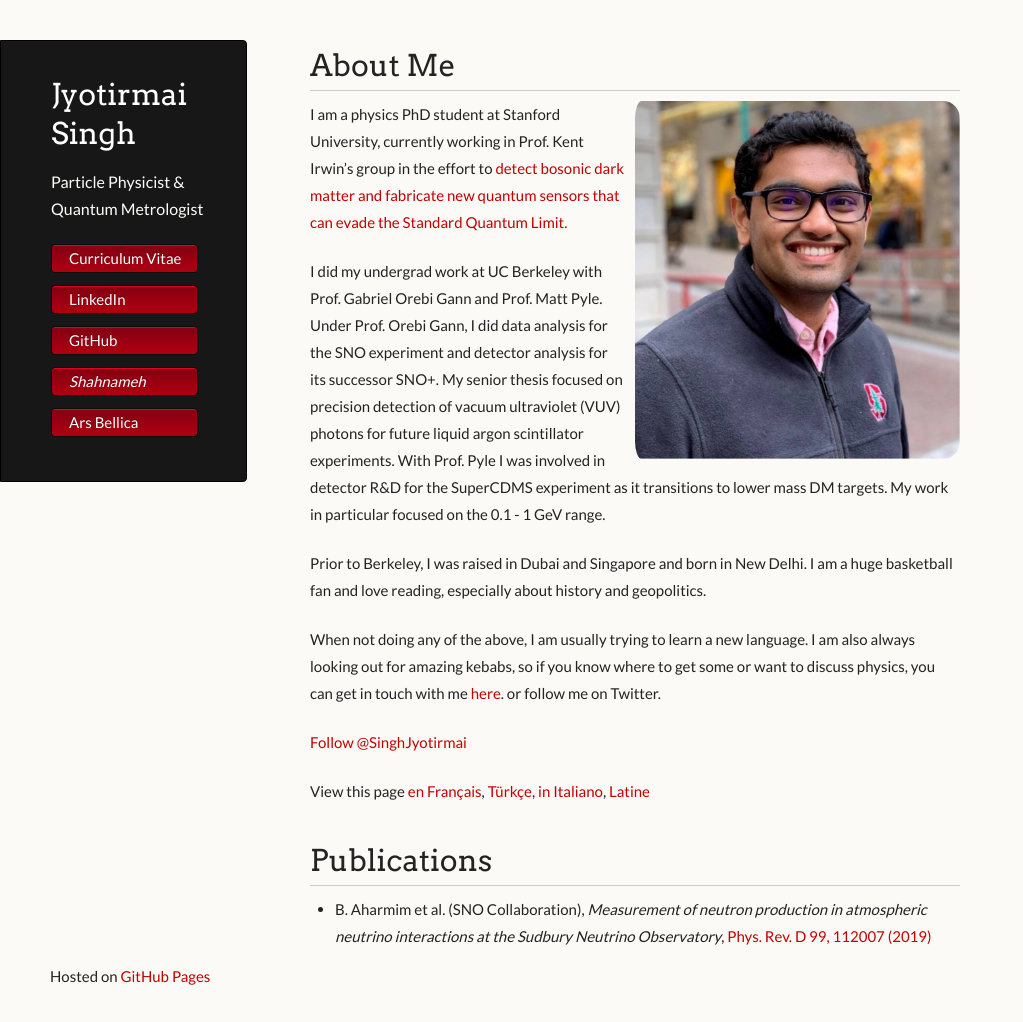
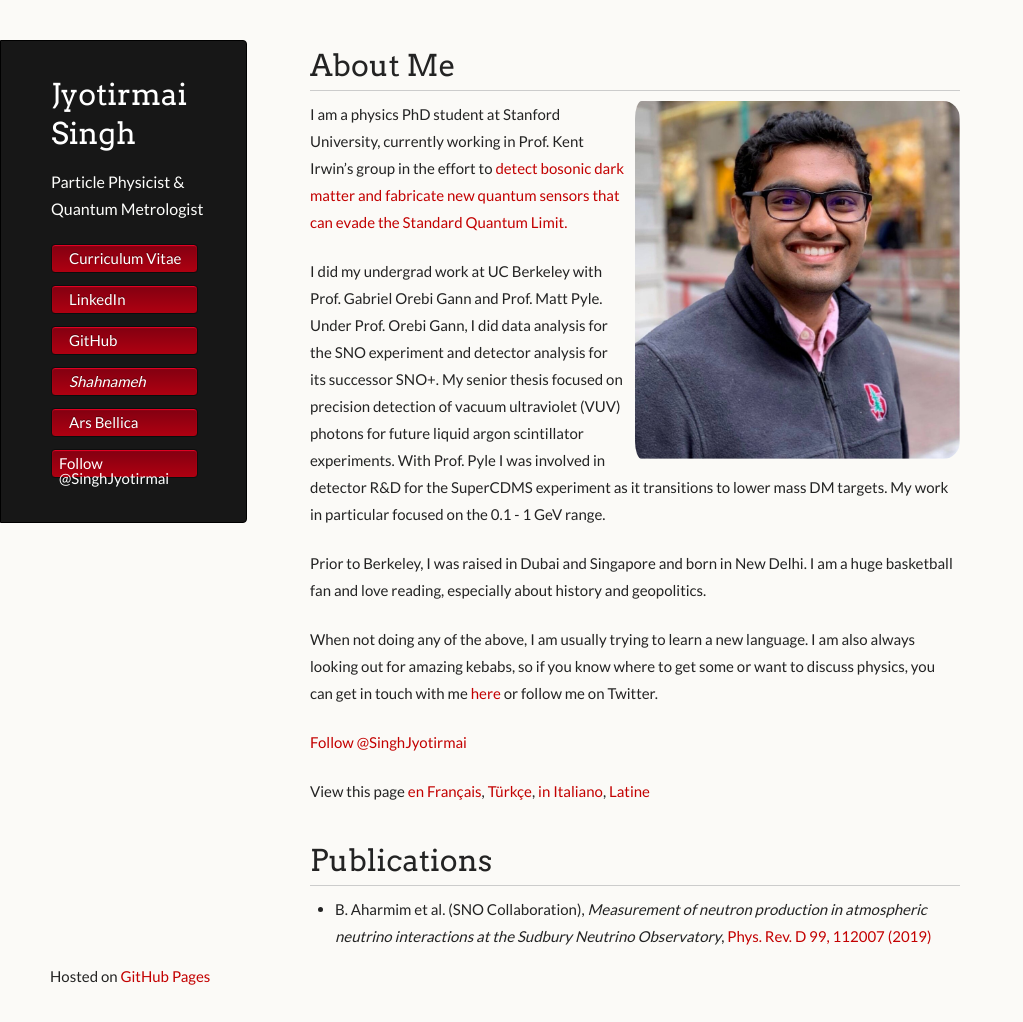
Before and after one commit to joe-singh/joe-singh.github.io, a Jekyll site: the page built from index.md, in a window 1280 px wide and 1022 px high. Shown: the whole window, without its empty margins (0-1023 px from the left). Built offline with Jekyll 4.4.1, drawn with Linux system fonts in a browser that asks for light colours; some web fonts are replaced; comment, search, counter and statistics services are not loaded.

Commit message:
try putting button

```diff
--- a/_layouts/default.html
+++ b/_layouts/default.html
@@ -30,6 +30,7 @@
           <li><a class="buttons" href="{{ site.github.owner_url }}">GitHub</a></li>
           <li><a class="buttons" href="/shahnameh_blog.html"><em>Shahnameh</em></a></li>
           <li><a class="buttons" href="/ArsBelli/ArsBelli.pdf">Ars Bellica</a></li>
+	  <li><a href="https://twitter.com/SinghJyotirmai?ref_src=twsrc%5Etfw" class="twitter-follow-button" data-show-count="false">Follow @SinghJyotirmai</a><script async src="https://platform.twitter.com/widgets.js" charset="utf-8"></script></li>
           <!--<li><a class="buttons" href="/straits.html">Ars Geopolitica</a></li>-->
           <!--<li><a class="buttons" href="../index.html">Home</a></li>-->
        </ul>
--- a/index.md
+++ b/index.md
@@ -28,7 +28,7 @@ Prior to Berkeley, I was raised in Dubai and Singapore and born in New Delhi. I
 and geopolitics.
 
 When not doing any of the above, I am usually trying to learn a new language. I am also always looking out for amazing
-kebabs, so if you know where to get some or want to discuss physics, you can get in touch with me [here](mailto:joesingh@stanford.edu).
+kebabs, so if you know where to get some or want to discuss physics, you can get in touch with me [here](mailto:joesingh@stanford.edu)
 or follow me on Twitter.
 
 <a href="https://twitter.com/SinghJyotirmai?ref_src=twsrc%5Etfw" class="twitter-follow-button" data-show-count="false">Follow @SinghJyotirmai</a><script async src="https://platform.twitter.com/widgets.js" charset="utf-8"></script>
```
